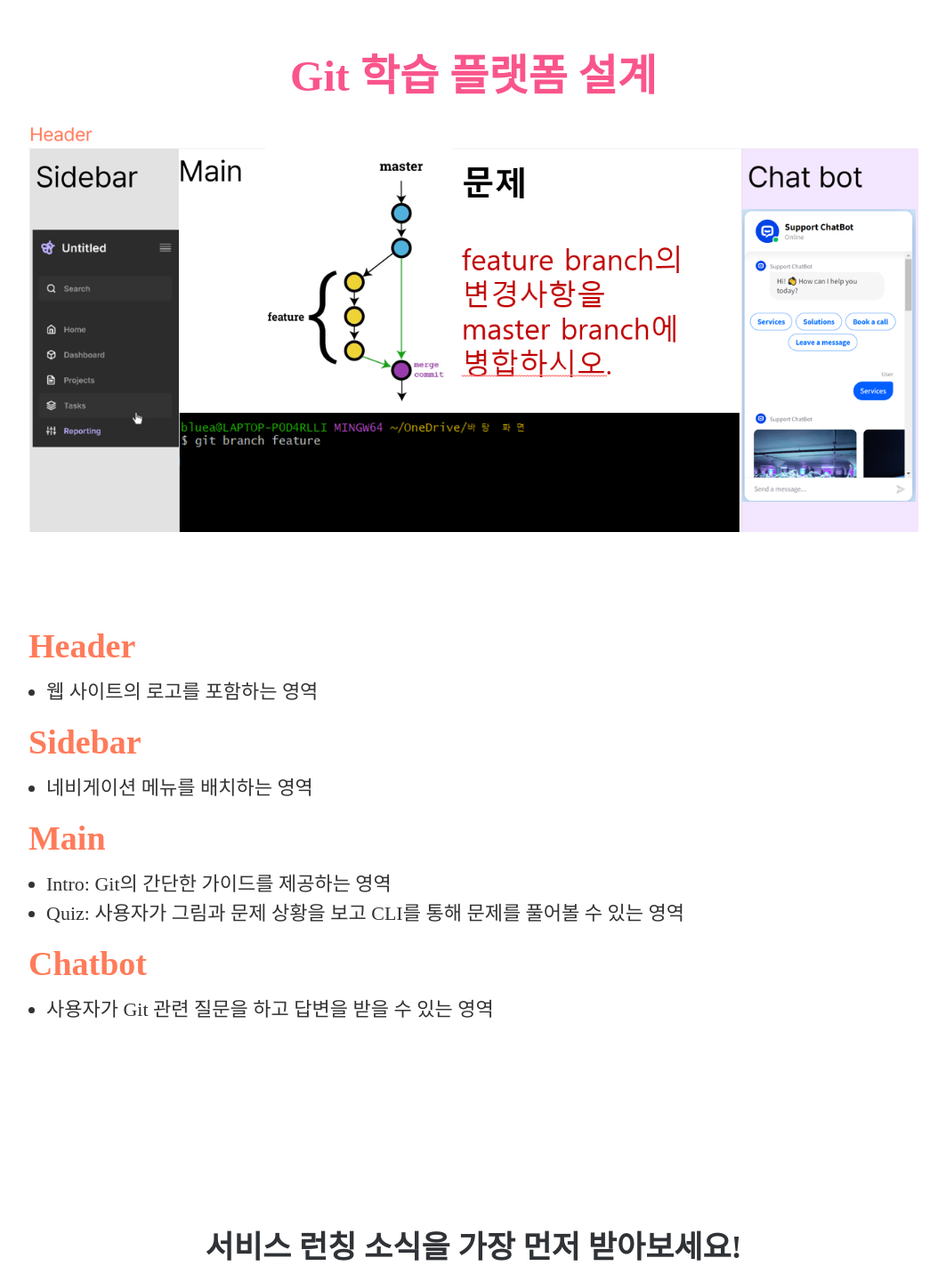
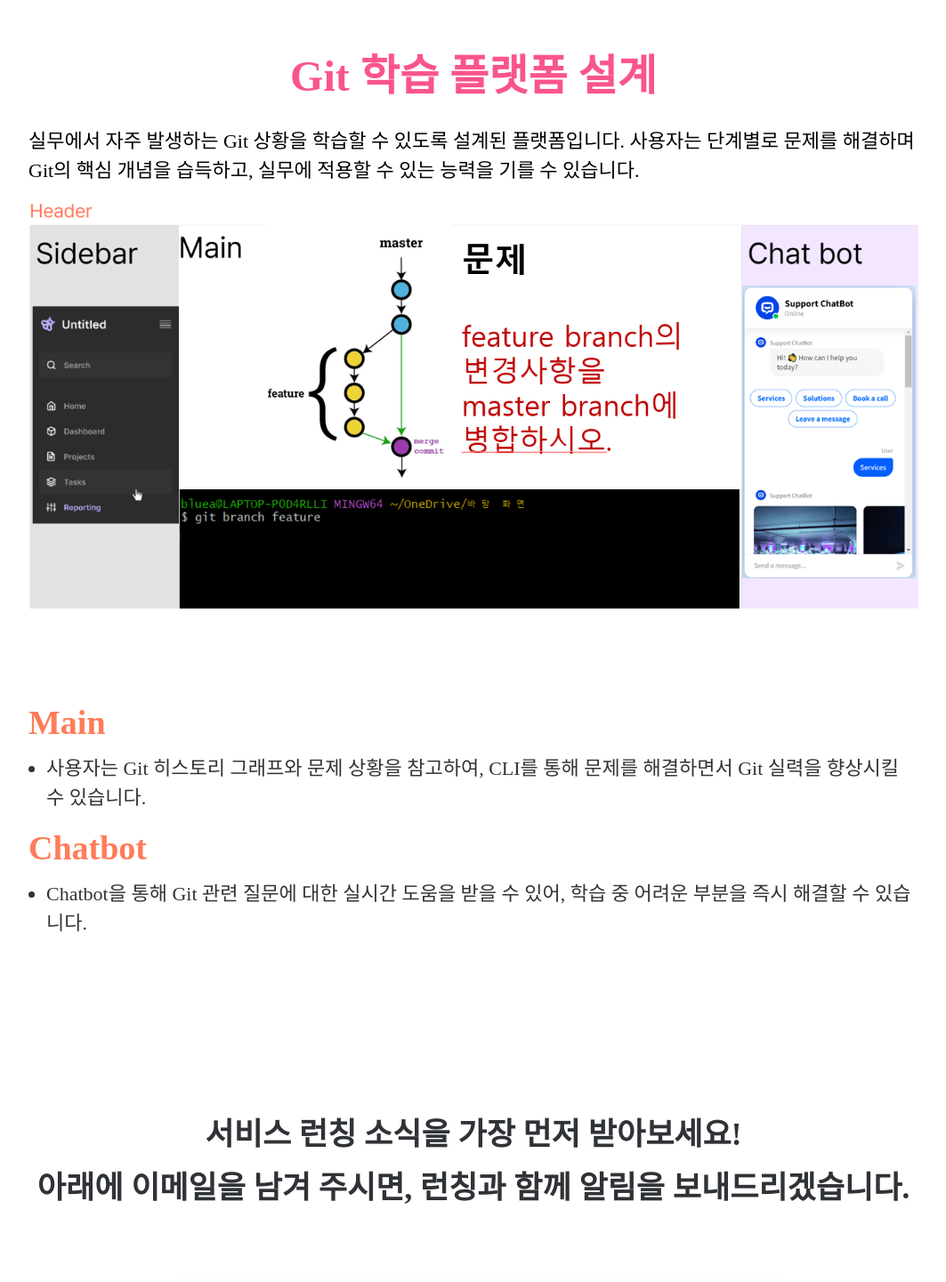
Before and after one commit to BaeJ1H021/SW-AI, a React (Vite) app: page / in a window 1280 px wide. Shown: the top 1441 px of the page at 89% size, without its empty margins (108-1171 px from the left). Built offline with nearby package versions, Linux system fonts and the light colour scheme; no server answers; a web font is replaced by a local one.

Commit message:
feat: text 분할
- 화면 상단에 간단한 설명 추가
- 하단에 Header, Sidebar 내용 제거

```diff
--- a/src/components/molecules/IntroduceSection.tsx
+++ b/src/components/molecules/IntroduceSection.tsx
@@ -4,29 +4,19 @@ const IntroduceSection = () => {
   return (
     <Container>
       <Title>Git 학습 플랫폼 설계</Title>
+      <Description>
+        실무에서 자주 발생하는 Git 상황을 학습할 수 있도록 설계된 플랫폼입니다.
+        사용자는 단계별로 문제를 해결하며 Git의 핵심 개념을 습득하고, 실무에
+        적용할 수 있는 능력을 기를 수 있습니다.
+      </Description>
       <Img src="images/demo.png" alt="데모 예시" />
       <List>
-        <ListItem>
-          <SectionTitle>Header</SectionTitle>
-          <SubList>
-            <SubListItem>웹 사이트의 로고를 포함하는 영역</SubListItem>
-          </SubList>
-        </ListItem>
-        <ListItem>
-          <SectionTitle>Sidebar</SectionTitle>
-          <SubList>
-            <SubListItem>네비게이션 메뉴를 배치하는 영역</SubListItem>
-          </SubList>
-        </ListItem>
         <ListItem>
           <SectionTitle>Main</SectionTitle>
           <SubList>
             <SubListItem>
-              Intro: Git의 간단한 가이드를 제공하는 영역
-            </SubListItem>
-            <SubListItem>
-              Quiz: 사용자가 그림과 문제 상황을 보고 CLI를 통해 문제를 풀어볼 수
-              있는 영역
+              사용자는 Git 히스토리 그래프와 문제 상황을 참고하여, CLI를 통해
+              문제를 해결하면서 Git 실력을 향상시킬 수 있습니다.
             </SubListItem>
           </SubList>
         </ListItem>
@@ -34,7 +24,8 @@ const IntroduceSection = () => {
           <SectionTitle>Chatbot</SectionTitle>
           <SubList>
             <SubListItem>
-              사용자가 Git 관련 질문을 하고 답변을 받을 수 있는 영역
+              Chatbot을 통해 Git 관련 질문에 대한 실시간 도움을 받을 수 있어,
+              학습 중 어려운 부분을 즉시 해결할 수 있습니다.
             </SubListItem>
           </SubList>
         </ListItem>
@@ -66,6 +57,17 @@ const Title = styled.h2`
   @media (max-width: 768px) {
     font-size: 27px;
     line-height: 36px;
+  }
+`;
+
+const Description = styled.p`
+  font-size: 22px;
+  font-weight: 500;
+  margin-bottom: 2rem;
+  color: black;
+
+  @media (max-width: 768px) {
+    font-size: 14px;
   }
 `;
 
--- a/src/pages/HomePage.tsx
+++ b/src/pages/HomePage.tsx
@@ -139,6 +139,6 @@ export default HomePage;
 const HomePageContainer = styled.div`
   display: flex;
   flex-direction: column;
-  gap: 5rem;
+  gap: 2rem;
   padding: 2rem 4rem;
 `;
```
